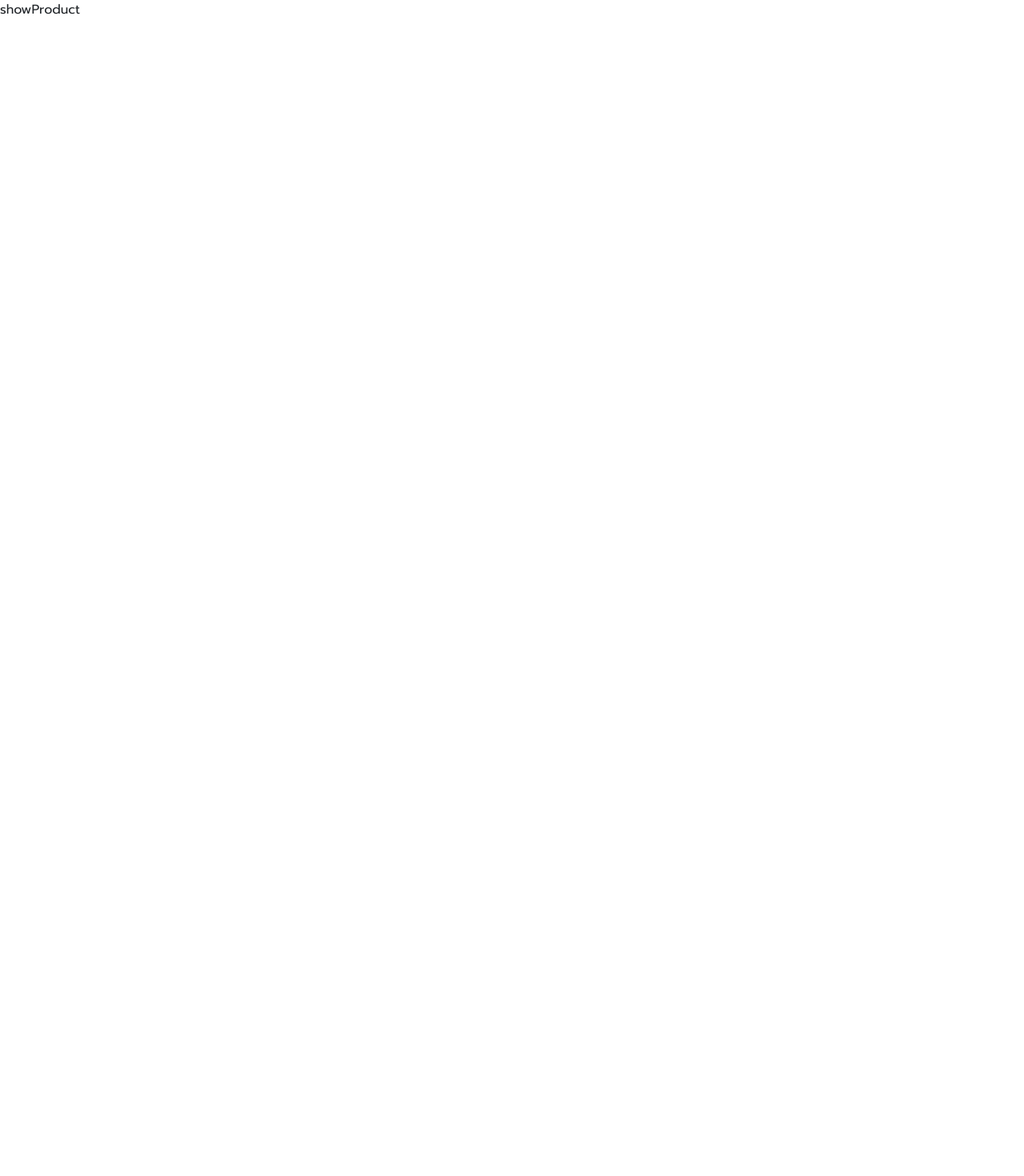
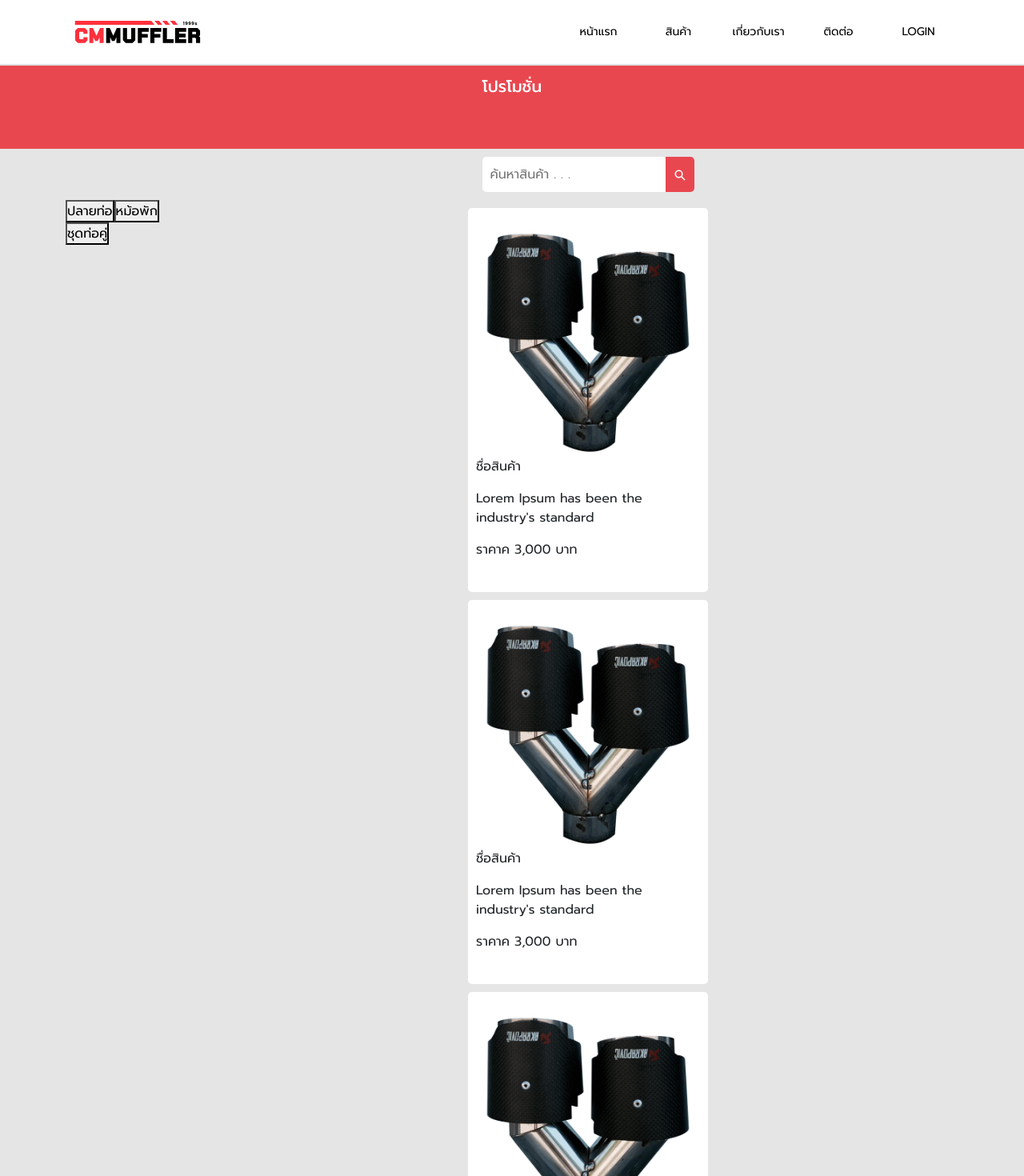
Before and after one commit to thunwa27/Project-cm-muffer, a React (Create React App) app in the folder client/: page /ShowProduct in a window 1280 px wide. Shown: the top 1470 px of the page at 80% size. Before the commit the page ends 800 px from the top, so only its background shows below. Built offline with nearby package versions, Linux system fonts and the light colour scheme.

Commit message:
create show products

```diff
--- a/client/public/index.html
+++ b/client/public/index.html
@@ -25,6 +25,7 @@
       Learn how to configure a non-root public URL by running `npm run build`.
     -->
     <link href="https://cdn.jsdelivr.net/npm/bootstrap@5.1.3/dist/css/bootstrap.min.css" rel="stylesheet">
+
     <title>React App</title>
   </head>
   <body>
--- a/client/src/App.js
+++ b/client/src/App.js
@@ -10,13 +10,11 @@ import Footer from "./component/Footer";
 function App() {
   return (
     <div className="App">
-      <Navbar />
       <BannerIndex />
       <ContentSwiper />
       <ContentDetail />
       <PresentPrice />
       <ContentAccordion />
-      <Footer />
     </div>
   );
 }
--- a/client/src/MyRoute.js
+++ b/client/src/MyRoute.js
@@ -1,14 +1,18 @@
 import { BrowserRouter, Switch, Route } from "react-router-dom";
 import App from "./App";
 import ShowProduct from "./component/SubComponent/ShowProduct";
+import Navbar from "./component/Navbar";
+import Footer from "./component/Footer";
 
 const MyRoute = () => {
   return (
     <BrowserRouter>
+      <Navbar />
       <Switch>
         <Route path="/" component={App} exact></Route>
         <Route path="/ShowProduct" component={ShowProduct}></Route>
       </Switch>
+      <Footer />
     </BrowserRouter>
   );
 };
--- a/client/src/component/Navbar.js
+++ b/client/src/component/Navbar.js
@@ -66,7 +66,7 @@ const Navbar = () => {
               <Link to="/">หน้าแรก</Link>
             </li>
             <li>
-              <Link to="/">สินค้า</Link>
+              <Link to="/ShowProduct">สินค้า</Link>
               <ul>
                 <li>
                   <Link to="/">ท่อสแตนเลส</Link>
--- a/client/src/component/SubComponent/ShowProduct.js
+++ b/client/src/component/SubComponent/ShowProduct.js
@@ -1,5 +1,103 @@
+import React, { useRef, useState } from "react";
+// Import Swiper React components
+import { Swiper, SwiperSlide } from "swiper/react";
+
+// Import Swiper styles
+import "swiper/css";
+import "swiper/css/pagination";
+import "swiper/css/navigation";
+
+// import required modules
+import { Autoplay } from "swiper";
+import { IoSearchSharp } from "react-icons/io5";
+import product_1 from "../../img/product/products_1.png";
+import "./ShowProducts.css";
+
 const ShowProduct = () => {
-  return <div>showProduct</div>;
+  return (
+    <div className="page__products">
+      <div className="container-fluid page__products_promotion">
+        <h5>โปรโมชั่น</h5>
+        <Swiper
+          spaceBetween={30}
+          centeredSlides={true}
+          autoplay={{
+            delay: 2500,
+            disableOnInteraction: false,
+          }}
+          modules={[Autoplay]}
+          className="mySwiper"
+        >
+          <SwiperSlide>
+            ร้านเชียงใหม่ท่อพัก ลดราคาลง 10% ฉลองปี 2022
+          </SwiperSlide>
+          <SwiperSlide>โปรโมชั่นหม้อเลสสายซิ่งเริ่มที่ 2,500-3,200</SwiperSlide>
+          <SwiperSlide>เอาใจสายไทเทเนียมเริ่มต้นที่ 3,300-3,800</SwiperSlide>
+          <SwiperSlide>พักกลางเลสเน้นเก็บเสียงราคาอยู่ที่ 2,500</SwiperSlide>
+        </Swiper>
+      </div>
+      <div className="container main__search">
+        <div className="row">
+          <div className="col-md-2"></div>
+          <div className="col-md-10">
+            <div className="products__search">
+              <input type="text" placeholder="ค้นหาสินค้า . . . " />
+              <button>
+                <IoSearchSharp />
+              </button>
+            </div>
+          </div>
+        </div>
+      </div>
+
+      <div className="container main__show__product">
+        <div className="row">
+          <div className="col-md-2">
+            <button type="">ปลายท่อ</button>
+            <button type="">หม้อพัก</button>
+            <button type="">ชุดท่อคู่</button>
+          </div>
+          <div className="col-md-10">
+            <div className="product__card">
+              <img src={product_1} alt="" />
+              <div className="product__detail">
+                <p>ชื่อสินค้า</p>
+                <p>Lorem Ipsum has been the industry's standard</p>
+                <p>ราคาค 3,000 บาท</p>
+              </div>
+            </div>
+
+            <div className="product__card">
+              <img src={product_1} alt="" />
+              <div className="product__detail">
+                <p>ชื่อสินค้า</p>
+                <p>Lorem Ipsum has been the industry's standard</p>
+                <p>ราคาค 3,000 บาท</p>
+              </div>
+            </div>
+
+            <div className="product__card">
+              <img src={product_1} alt="" />
+              <div className="product__detail">
+                <p>ชื่อสินค้า</p>
+                <p>Lorem Ipsum has been the industry's standard</p>
+                <p>ราคาค 3,000 บาท</p>
+              </div>
+            </div>
+
+            <div className="product__card">
+              <img src={product_1} alt="" />
+              <div className="product__detail">
+                <p>ชื่อสินค้า</p>
+                <p>Lorem Ipsum has been the industry's standard</p>
+                <p>ราคาค 3,000 บาท</p>
+              </div>
+            </div>
+          </div>
+        </div>
+      </div>
+    </div>
+  );
 };
 
 export default ShowProduct;
--- /dev/null
+++ b/client/src/component/SubComponent/ShowProducts.css
@@ -0,0 +1,84 @@
+.swiper {
+  width: 100%;
+  height: 100%;
+}
+
+.swiper-slide {
+  text-align: center;
+  font-size: 14px;
+  background: #e94750;
+  font-weight: 200;
+
+  /* Center slide text vertically */
+  display: -webkit-box;
+  display: -ms-flexbox;
+  display: -webkit-flex;
+  display: flex;
+  -webkit-box-pack: center;
+  -ms-flex-pack: center;
+  -webkit-justify-content: center;
+  justify-content: center;
+  -webkit-box-align: center;
+  -ms-flex-align: center;
+  -webkit-align-items: center;
+  align-items: center;
+}
+
+.swiper-slide img {
+  display: block;
+  width: 100%;
+  height: 100%;
+  object-fit: cover;
+}
+
+.page__products {
+  background: #e5e5e5;
+}
+
+.page__products_promotion {
+  text-align: center;
+  background: #e94750;
+  padding-top: 6rem;
+  padding-bottom: 1rem;
+  color: white;
+}
+
+.main__search {
+  padding-top: 10px;
+  padding-bottom: 10px;
+  text-align: center;
+}
+.products__search input {
+  padding: 10px;
+  border: none;
+  border-radius: 5px 0px 0px 5px;
+  -webkit-border-radius: 5px 0px 0px 5px;
+  -moz-border-radius: 5px 0px 0px 5px;
+  -ms-border-radius: 5px 0px 0px 5px;
+  -o-border-radius: 5px 0px 0px 5px;
+}
+.products__search button {
+  padding: 10px;
+  border: none;
+  background: #e94750;
+  color: white;
+  cursor: pointer;
+  border-radius: 0px 5px 5px 0px;
+  -webkit-border-radius: 0px 5px 5px 0px;
+  -moz-border-radius: 0px 5px 5px 0px;
+  -ms-border-radius: 0px 5px 5px 0px;
+  -o-border-radius: 0px 5px 5px 0px;
+}
+
+.product__card {
+  width: 300px;
+  height: 480px;
+  padding: 10px;
+  background: #fff;
+  border-radius: 5px;
+  margin: 10px auto;
+}
+.product__card img {
+  width: 100%;
+  height: auto;
+}
```
